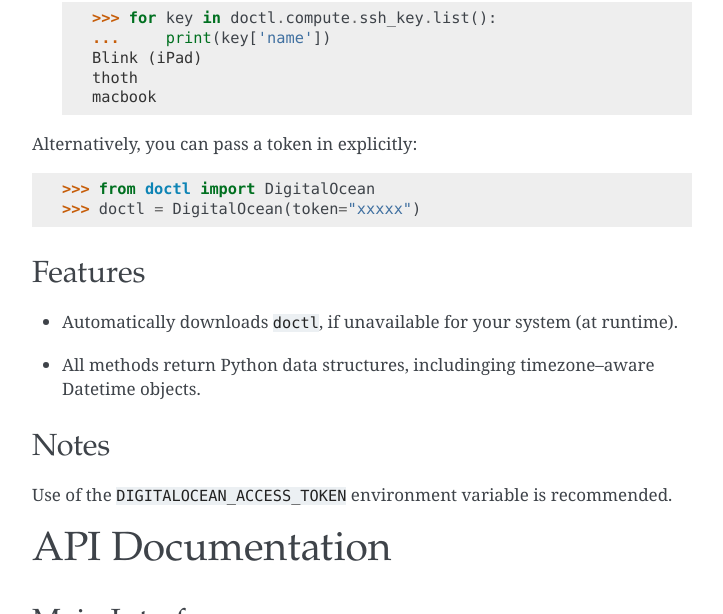
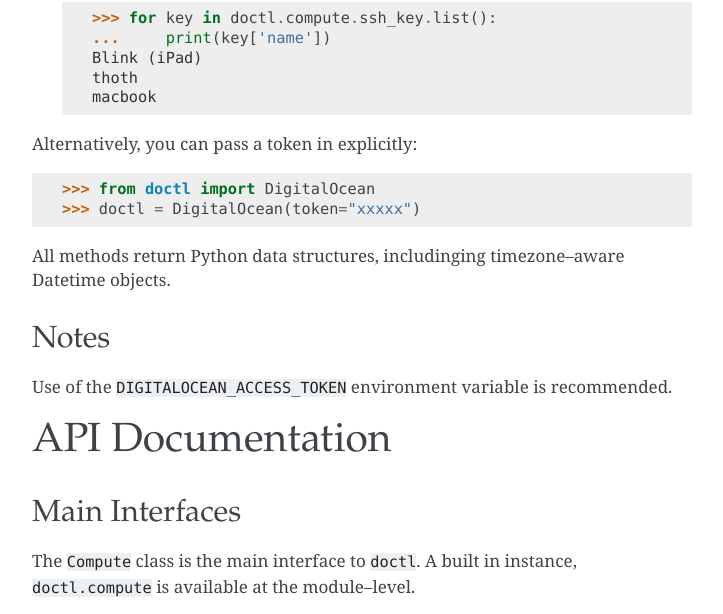
Before and after one commit to do-community/python-doctl, a Sphinx documentation site: the page built from docs/index.rst, in a window 1280 px wide and 900 px high, scrolled down 865 px, cut to the strip 0-614 px from the top of the window. Shown: the whole strip, without its empty margins (388-1111 px from the left). Built offline with Sphinx 7.4.7, drawn with Linux system fonts in a browser that asks for light colours.

Commit message:
improvements to messaging

```diff
--- a/docs/index.rst
+++ b/docs/index.rst
@@ -49,11 +49,7 @@
     >>> from doctl import DigitalOcean
     >>> doctl = DigitalOcean(token="xxxxx")
 
-Features
---------
-
-- Automatically downloads ``doctl``, if unavailable for your system (at runtime).
-- All methods return Python data structures, includinging timezone–aware Datetime objects.
+All methods return Python data structures, includinging timezone–aware Datetime objects.
 
 Notes
 -----
```
